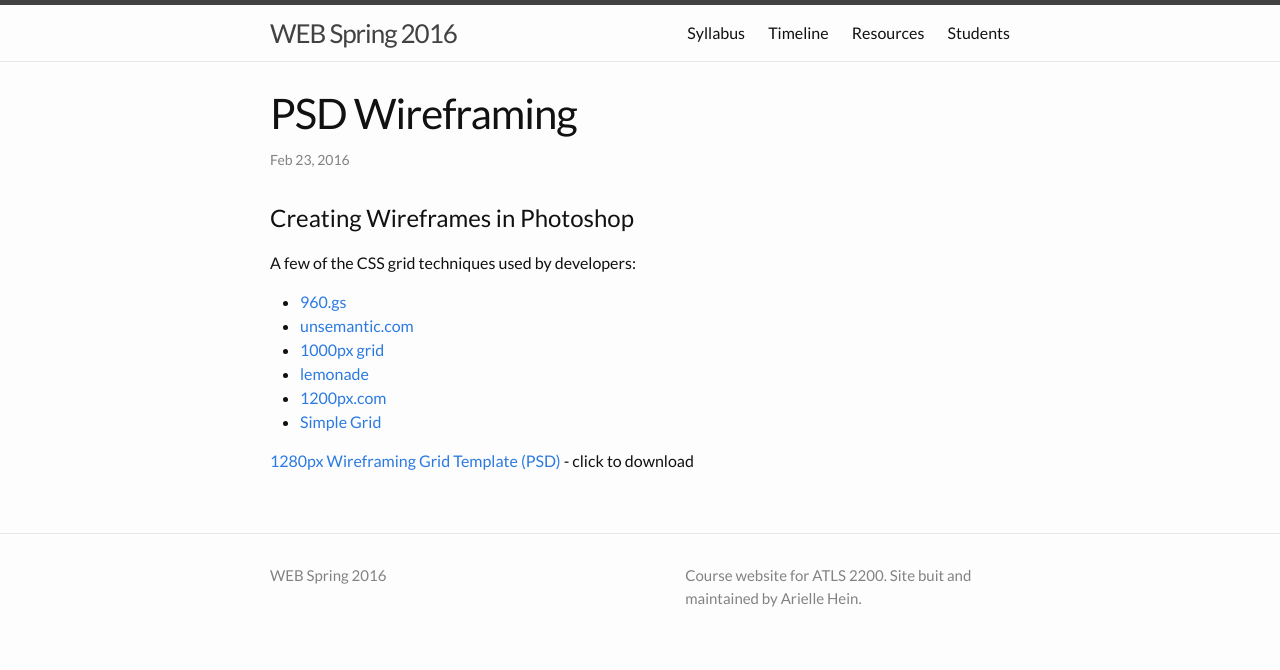
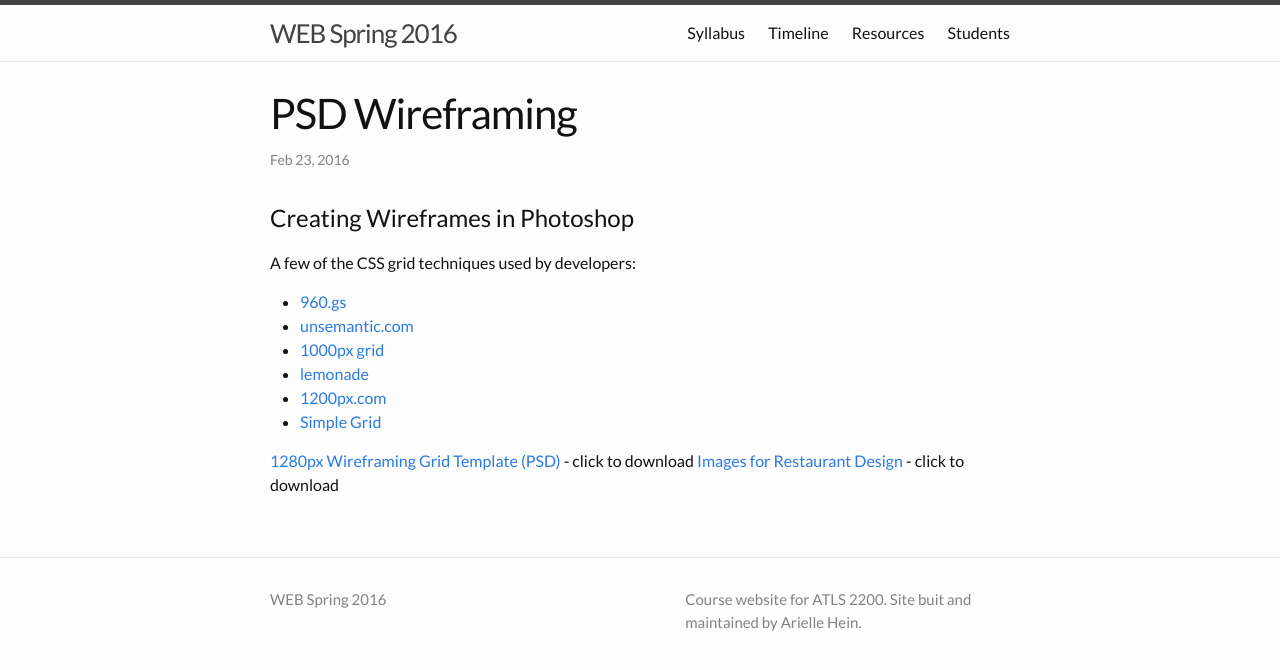
Before and after one commit to coloringchaos/web-spring-16, a Jekyll site: the page built from _posts/2016-02-23-psd-wireframing.md, in a window 1280 px wide. Shown: the top 670 px of the page. Built offline with Jekyll 4.4.1, drawn with Linux system fonts in a browser that asks for light colours.

Commit message:
adding images for wireframing

```diff
--- a/_posts/2016-02-23-psd-wireframing.md
+++ b/_posts/2016-02-23-psd-wireframing.md
@@ -19,3 +19,4 @@
 
 
 [1280px Wireframing Grid Template (PSD)](/web-spring-16/resources/1280-grid-template.psd) - click to download
+[Images for Restaurant Design](/web-spring-16/resources/images.zip) - click to download
```
Also changed, not shown: 1 other file.
